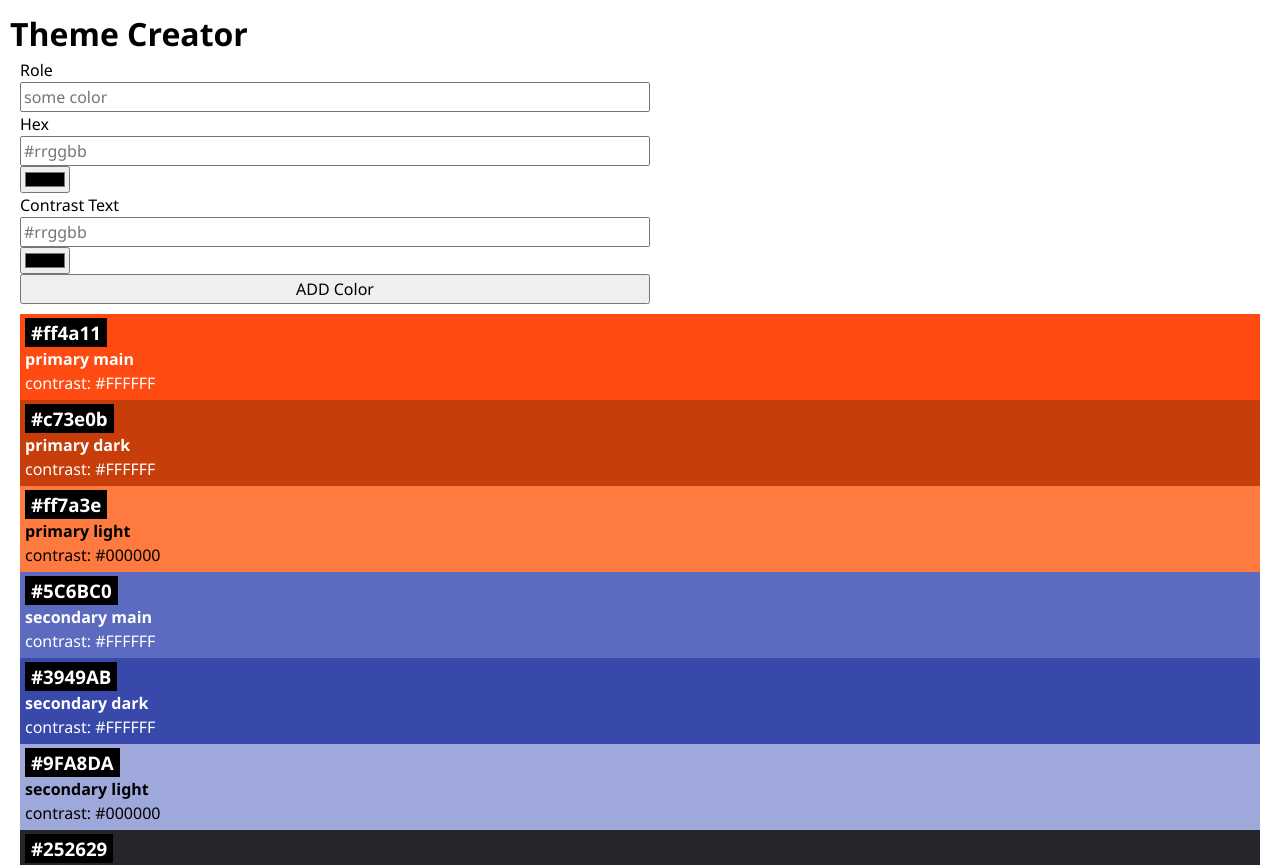
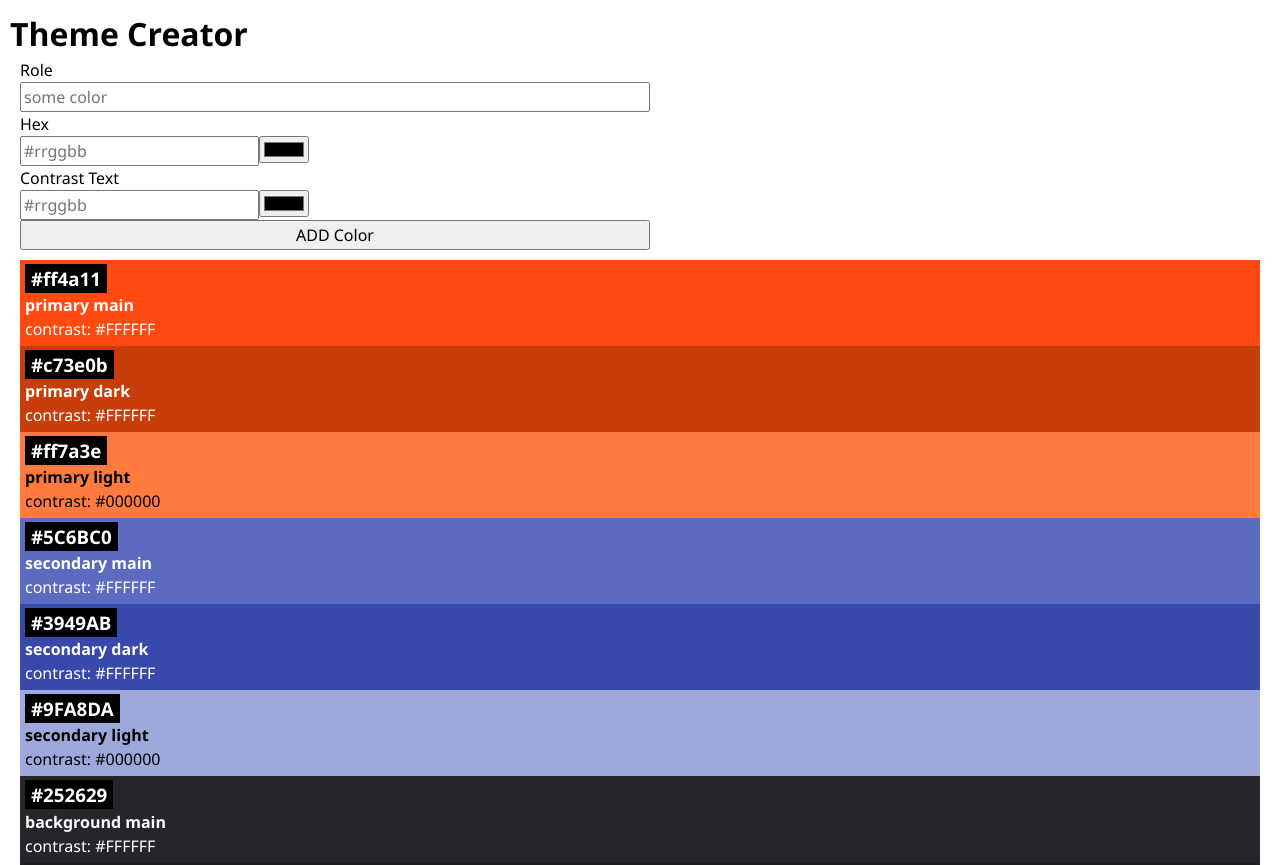
Before and after one commit to HankBoon/Recap-Project-4, a React (Vite) app: page / in a window 1280 px wide. Shown: the top 865 px of the page. Built offline with nearby package versions, Linux system fonts and the light colour scheme.

Commit message:
add form with function

```diff
--- a/src/Components/ColorForm.css
+++ b/src/Components/ColorForm.css
@@ -5,3 +5,8 @@
   margin: 0px 10px;
   padding-bottom: 10px;
 }
+
+.color-input {
+  display: flex;
+  flex-direction: row;
+}
--- a/src/Components/ColorInput.jsx
+++ b/src/Components/ColorInput.jsx
@@ -1,10 +1,13 @@
 import { useState } from "react";
 
-export default function ColorInput({ labelValue, id }) {
+export default function ColorInput({ labelValue, id, className }) {
   const [colorValue, setColorValue] = useState("");
   return (
     <>
-      <label htmlFor={id}>{labelValue}</label>{" "}
+      <label className={className} htmlFor={id}>
+        {labelValue}
+      </label>
+      <div className={className}>
         <input
           type="text"
           id={id}
@@ -20,6 +23,7 @@ export default function ColorInput({ labelValue, id }) {
           value={colorValue}
           onChange={(event) => setColorValue(event.target.value)}
         />
+      </div>
     </>
   );
 }
```
Also changed, not shown: src/Components/ColorInput.css (added). Lines whose indentation alone changed are shown as unchanged.
